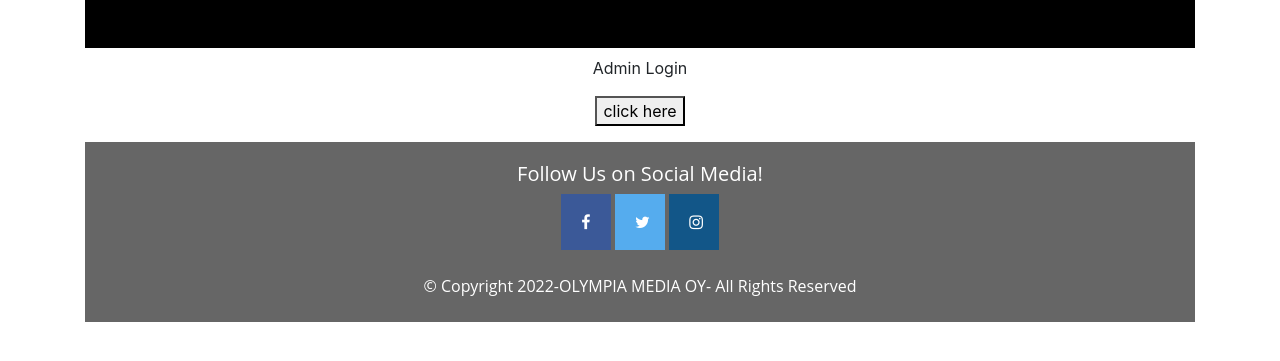
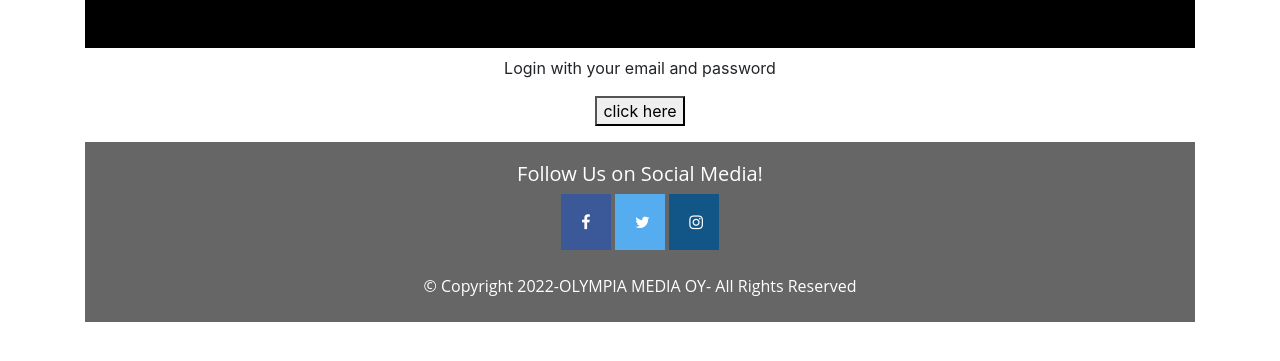
Before and after one commit to girimohan/team7webpro, a PHP site: page /AdminJavaTest.php in a window 1280 px wide. Shown: the part 126-487 px from the top of the page. Run offline with PHP 8.4, Linux system fonts and the light colour scheme.

Commit message:
Update AdminJavaTest.php

```diff
--- a/AdminJavaTest.php
+++ b/AdminJavaTest.php
@@ -12,7 +12,7 @@ include 'header.php';
             Admin Login
         </h1>
         <p>
-              Admin Login
+              Login with your email and password
         </p>
         <button onClick="GFG_Fun()">
             click here
```
